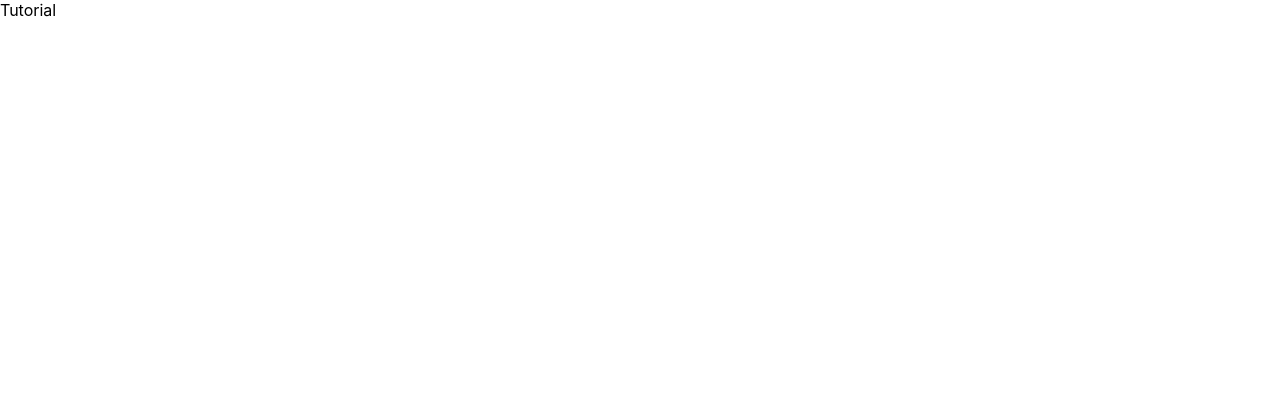
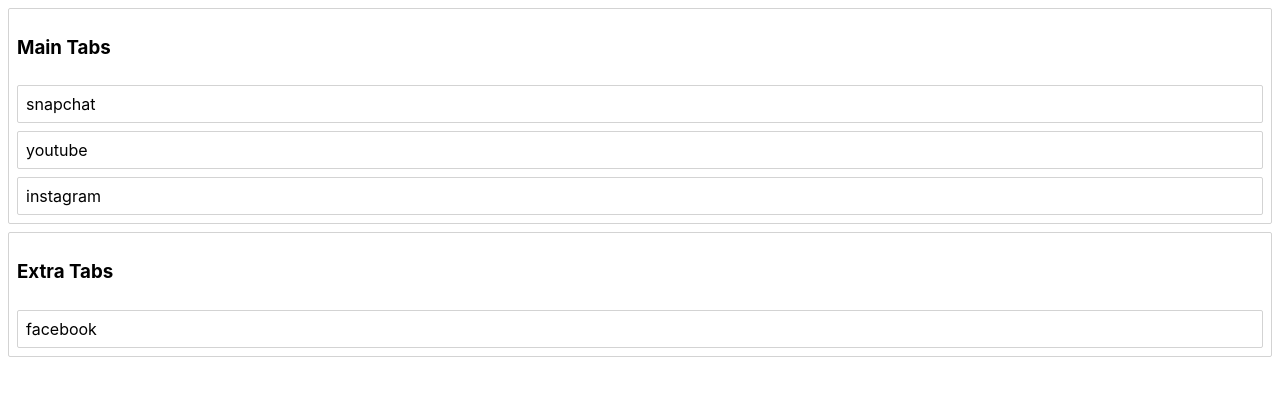
Before and after one commit to charles-afk/regBeauDnd, a React (Create React App) app in the folder dnd/: page / in a window 1280 px wide. Shown: the top 396 px of the page. Built offline with nearby package versions, Linux system fonts and the light colour scheme.

Commit message:
list rendered

```diff
--- a/dnd/src/App.tsx
+++ b/dnd/src/App.tsx
@@ -1,6 +1,6 @@
 // @ts-nocheck
-import {useState, useEffect} from 'react';
-import {DragDropContext, Droppable, Draggable} from "react-beautiful-dnd";
+//import {useState, useEffect} from 'react';
+//import {DragDropContext, Droppable, Draggable} from "react-beautiful-dnd";
 import './App.css';
 import Tutorial from './Tutorial';
 
--- a/dnd/src/Tutorial.tsx
+++ b/dnd/src/Tutorial.tsx
@@ -1,55 +1,50 @@
-import {useEffect} from 'react'
+// @ts-nocheck
+import {useState} from 'react'
 
 const Tutorial = () => {
     const config = {
         tabs: {
-            'snapchat': {
-                id: 1,
-                visible:true,
-                extra:false,
-                order:1
-            },
-            'youtube': {
-                id: 2,
-                visible:true,
-                extra:false,
-                order:2
-            },
-            'instagram': {
-                id: 3,
-                visible:true,
-                extra:false,
-                order:3
-            },
-            'facebook': {
-                id: 4,
-                visible:true,
-                extra:true,
-                order:4
-            }
+            'snapchat': {id:1, visible:true, extra:false, order:1, name:'snapchat'},
+            'youtube': {id:2, visible:true, extra:false, order:2, name:'youtube'},
+            'instagram': {id:3, visible:true, extra:false, order:3, name:'instagram'},
+            'facebook': {id: 4, visible:true, extra:true, order:4, name:'facebook'}
         },
-        row: {
+        rows: {
             'row-1': {
                 id:'row-1',
                 title:'Main Tabs',
-                tabIds:['snapchat','youtube','instagram']
+                tabNames:['snapchat','youtube','instagram']
             },
             'row-2': {
                 id:'row-2',
                 title:'Extra Tabs',
-                tabIds:['facebook']
+                tabNames:['facebook']
             }
         },
-        rowOrder: {
-            rowOrder: ['row-1','row-2']
-        }
+        rowOrder: ['row-1','row-2']
+
     }
 
-    useEffect(()=>console.log(config))
-
+    const [state, setState] = useState(config);
 
     return (
-        <div>Tutorial</div>
+        state.rowOrder.map((rowName) => {
+            const row = state.rows[rowName]
+            const tabs = row.tabNames.map(name => state.tabs[name])
+
+            return <div key={row.id} style={{margin:8,border:'1px solid lightgrey',borderRadius:2}}>
+                <h3 style={{padding:8}}>
+                    {row.title}
+                </h3>
+                {tabs.map(tab => {
+                    return <div key={tab.id} >
+                        <div style={{margin:8,border:'1px solid lightgrey',borderRadius:2,padding:8}}>
+                            {tab.name}
+                        </div>
+                    </div>;
+                })}
+            </div>;
+        })
     )
 }
 
```
